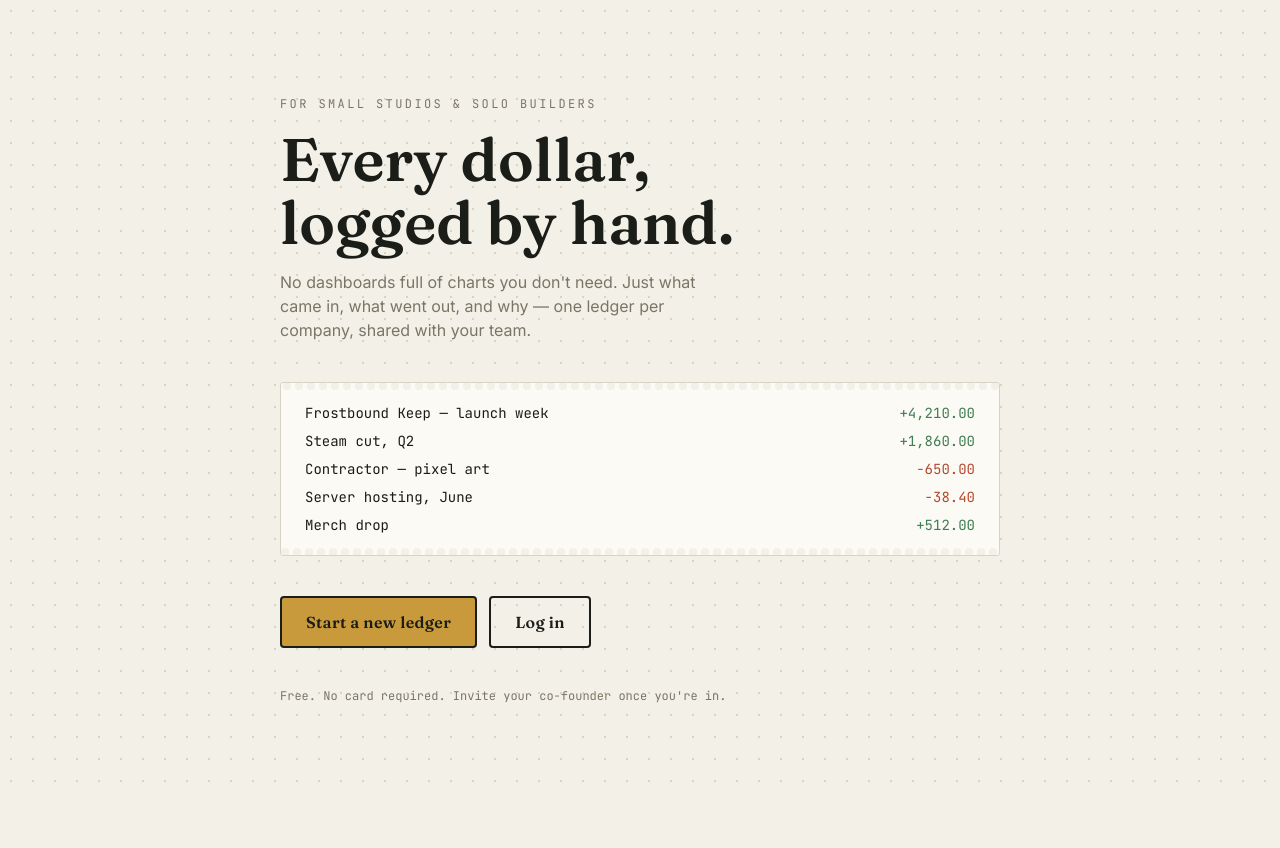
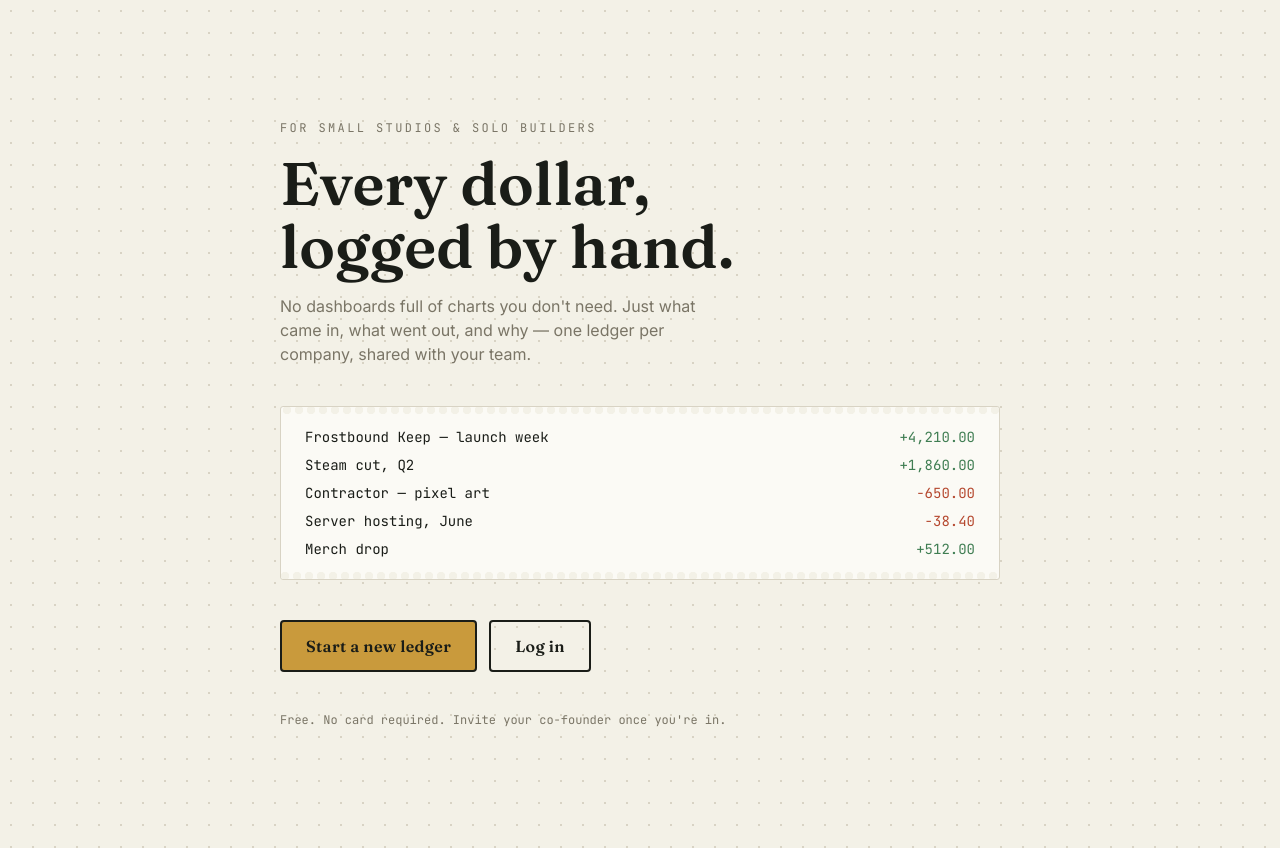
Before and after one commit to augustinezuka/Logbook, a Next.js app: page / in a window 1280 px wide. Before the commit the page ends 800 px from the top, so only its background shows below. Built offline with nearby package versions, Linux system fonts and the light colour scheme; no server answers.

Commit message:
Improve layout with professional typography, viewport settings, and main container

```diff
--- a/app/layout.tsx
+++ b/app/layout.tsx
@@ -4,20 +4,25 @@ import "./globals.css";
 export const metadata: Metadata = {
   title: "Ledger — track what comes in, what goes out",
   description: "A no-frills logbook for your company's revenue and expenses",
+  viewport: "width=device-width, initial-scale=1, maximum-scale=5",
 };
 
 export default function RootLayout({ children }: { children: React.ReactNode }) {
   return (
     <html lang="en">
       <head>
+        <meta charSet="utf-8" />
+        <meta name="color-scheme" content="light" />
         <link rel="preconnect" href="https://fonts.googleapis.com" />
         <link rel="preconnect" href="https://fonts.gstatic.com" crossOrigin="anonymous" />
         <link
-          href="https://fonts.googleapis.com/css2?family=Fraunces:opsz,wght@9..144,400;9..144,500;9..144,600;9..144,700&family=Inter:wght@400;500;600&family=JetBrains+Mono:wght@400;500;700&display=swap"
+          href="https://fonts.googleapis.com/css2?family=Fraunces:opsz,wght@9..144,400;9..144,500;9..144,600;9..144,700&family=Inter:wght@400;500;600;700&family=JetBrains+Mono:wght@400;500;700&display=swap"
           rel="stylesheet"
         />
       </head>
-      <body className="min-h-screen font-sans antialiased">{children}</body>
+      <body className="min-h-screen bg-[var(--color-paper)] font-sans text-[var(--color-ink)] antialiased">
+        <main className="mx-auto max-w-7xl px-4 py-6 sm:px-6 lg:px-8">{children}</main>
+      </body>
     </html>
   );
 }
```
